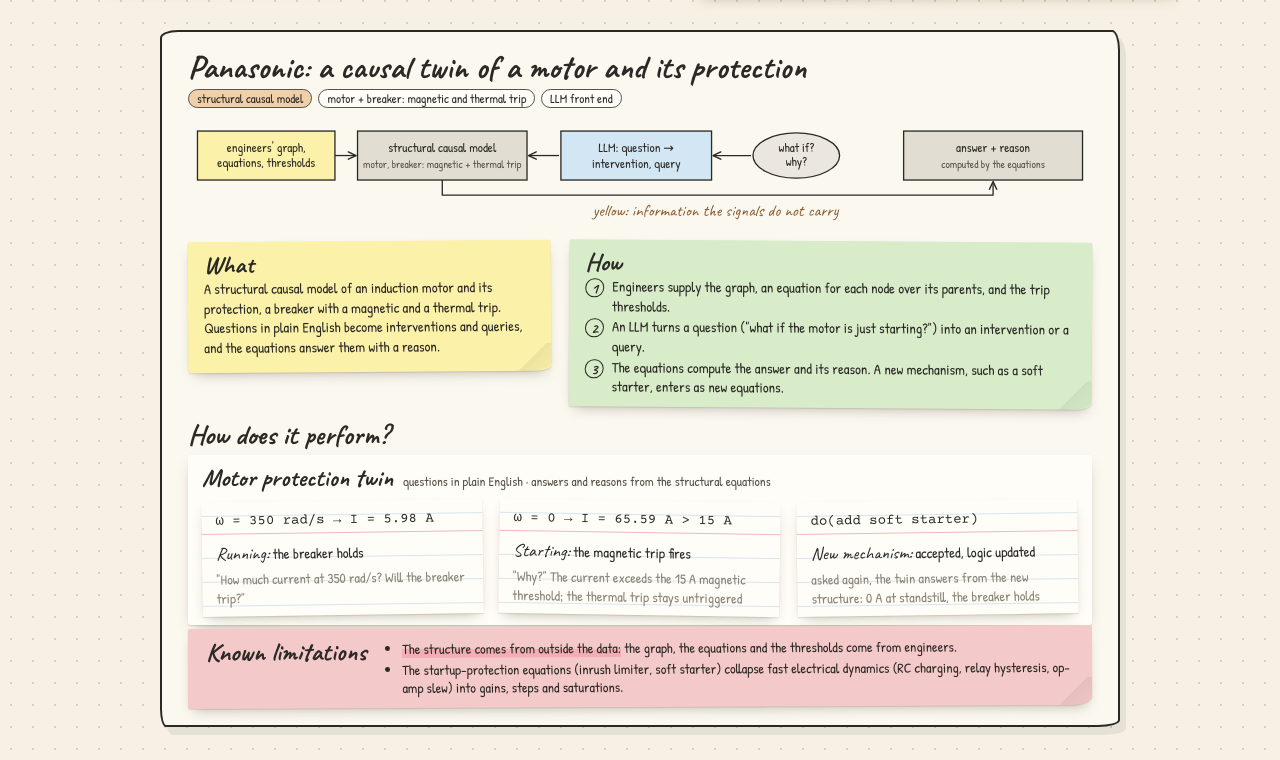
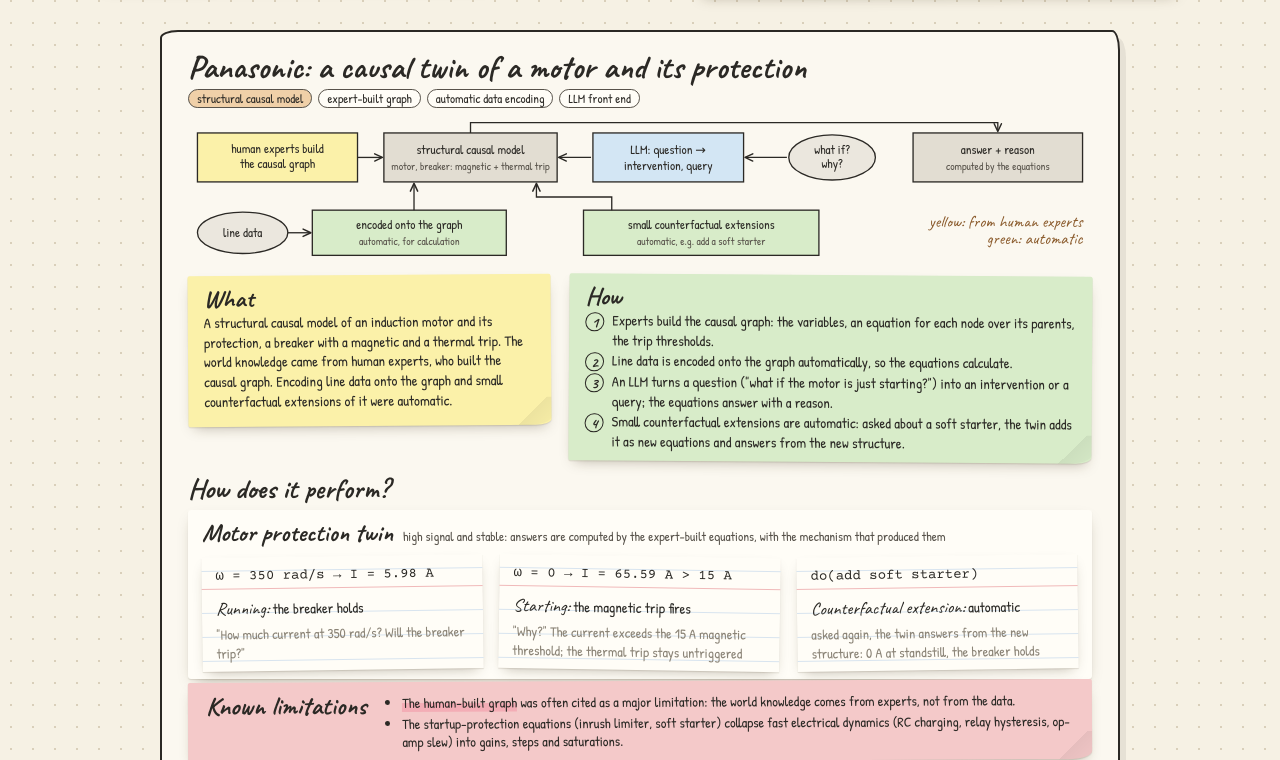
Before and after one commit to Samanwaycodes/neurosymbolic-world-models, a plain HTML site: page index.html in a window 1280 px wide. Shown: the part 2826-3586 px from the top of the page. Drawn offline with nearby package versions, Linux system fonts and the light colour scheme.

Commit message:
Panasonic card: expert-built graph, automatic encoding and extensions
The world knowledge came from human experts, who built the causal graph;
encoding line data onto the graph and small counterfactual extensions
(adding a soft starter) were automatic. The method was high signal and
stable, and the human-built graph was often cited as its major
limitation. The diagram, What/How, performance note, limitations and
the stage I note now say so.

```diff
--- a/index.html
+++ b/index.html
@@ -271,41 +271,56 @@
         <h2 id="causalTitle">Panasonic: a causal twin of a motor and its protection</h2>
         <div class="chips">
           <span class="chip k">structural causal model</span>
-          <span class="chip">motor + breaker: magnetic and thermal trip</span>
+          <span class="chip">expert-built graph</span>
+          <span class="chip">automatic data encoding</span>
           <span class="chip">LLM front end</span>
         </div>
       </header>
 
       <div class="pipeline compact">
-        <svg viewBox="0 0 960 116" role="img" aria-labelledby="ct cd">
+        <svg viewBox="0 0 960 152" role="img" aria-labelledby="ct cd">
           <title id="ct">The motor-protection twin</title>
-          <desc id="cd">Engineers supply the graph, the equations and the thresholds. An LLM turns a what-if or why question into an intervention or a query on the structural causal model, and the equations compute the answer and its reason. The yellow box marks information the signals do not carry.</desc>
+          <desc id="cd">Human experts build the causal graph, which carries the world knowledge. Line data is encoded onto the graph automatically for calculation, and small counterfactual extensions of the graph, such as adding a soft starter, are made automatically. An LLM turns a what-if or why question into an intervention or a query on the structural causal model, and the equations compute the answer and its reason.</desc>
           <g class="lbl">
-            <rect class="rk" x="10" y="16" width="146" height="52" fill="#fbf1a9" stroke="#2b2925" stroke-width="1.4"/>
-            <text x="83" y="38" text-anchor="middle" class="sm">engineers' graph,</text>
-            <text x="83" y="54" text-anchor="middle" class="sm">equations, thresholds</text>
-            <path class="rk" d="M156,42 H178" fill="none" stroke="#2b2925" stroke-width="1.4" marker-end="url(#ah)"/>
+            <rect class="rk" x="10" y="18" width="170" height="52" fill="#fbf1a9" stroke="#2b2925" stroke-width="1.4"/>
+            <text x="95" y="39" text-anchor="middle" class="sm">human experts build</text>
+            <text x="95" y="55" text-anchor="middle" class="sm">the causal graph</text>
+            <path class="rk" d="M180,44 H206" fill="none" stroke="#2b2925" stroke-width="1.4" marker-end="url(#ah)"/>
 
-            <rect class="rk" x="180" y="16" width="180" height="52" fill="#e2ddd2" stroke="#2b2925" stroke-width="1.4"/>
-            <text x="270" y="38" text-anchor="middle" class="sm">structural causal model</text>
-            <text x="270" y="55" text-anchor="middle" class="xs">motor, breaker: magnetic + thermal trip</text>
+            <rect class="rk" x="208" y="18" width="184" height="52" fill="#e2ddd2" stroke="#2b2925" stroke-width="1.4"/>
+            <text x="300" y="40" text-anchor="middle" class="sm">structural causal model</text>
+            <text x="300" y="57" text-anchor="middle" class="xs">motor, breaker: magnetic + thermal trip</text>
 
-            <path class="rk" d="M394,42 H362" fill="none" stroke="#2b2925" stroke-width="1.4" marker-end="url(#ah)"/>
-            <rect class="rk" x="396" y="16" width="160" height="52" fill="#d3e6f4" stroke="#2b2925" stroke-width="1.4"/>
-            <text x="476" y="38" text-anchor="middle" class="sm">LLM: question →</text>
-            <text x="476" y="55" text-anchor="middle" class="sm">intervention, query</text>
+            <path class="rk" d="M428,44 H394" fill="none" stroke="#2b2925" stroke-width="1.4" marker-end="url(#ah)"/>
+            <rect class="rk" x="430" y="18" width="160" height="52" fill="#d3e6f4" stroke="#2b2925" stroke-width="1.4"/>
+            <text x="510" y="40" text-anchor="middle" class="sm">LLM: question →</text>
+            <text x="510" y="57" text-anchor="middle" class="sm">intervention, query</text>
 
-            <path class="rk" d="M598,42 H558" fill="none" stroke="#2b2925" stroke-width="1.4" marker-end="url(#ah)"/>
-            <ellipse class="rk" cx="646" cy="42" rx="46" ry="24" fill="#ebe7de" stroke="#2b2925" stroke-width="1.4"/>
-            <text x="646" y="38" text-anchor="middle" class="sm">what if?</text>
-            <text x="646" y="53" text-anchor="middle" class="sm">why?</text>
+            <path class="rk" d="M636,44 H592" fill="none" stroke="#2b2925" stroke-width="1.4" marker-end="url(#ah)"/>
+            <ellipse class="rk" cx="684" cy="44" rx="46" ry="24" fill="#ebe7de" stroke="#2b2925" stroke-width="1.4"/>
+            <text x="684" y="40" text-anchor="middle" class="sm">what if?</text>
+            <text x="684" y="55" text-anchor="middle" class="sm">why?</text>
 
-            <rect class="rk" x="760" y="16" width="190" height="52" fill="#e2ddd2" stroke="#2b2925" stroke-width="1.4"/>
-            <text x="855" y="38" text-anchor="middle" class="sm">answer + reason</text>
-            <text x="855" y="55" text-anchor="middle" class="xs">computed by the equations</text>
-            <path class="rk" d="M270,68 V84 H855 V70" fill="none" stroke="#2b2925" stroke-width="1.4" marker-end="url(#ah)"/>
+            <rect class="rk" x="770" y="18" width="180" height="52" fill="#e2ddd2" stroke="#2b2925" stroke-width="1.4"/>
+            <text x="860" y="40" text-anchor="middle" class="sm">answer + reason</text>
+            <text x="860" y="57" text-anchor="middle" class="xs">computed by the equations</text>
+            <path class="rk" d="M300,18 V7 H860 V16" fill="none" stroke="#2b2925" stroke-width="1.4" marker-end="url(#ah)"/>
 
-            <text class="note-txt" x="560" y="106" text-anchor="middle">yellow: information the signals do not carry</text>
+            <ellipse class="rk" cx="58" cy="124" rx="48" ry="22" fill="#ebe7de" stroke="#2b2925" stroke-width="1.4"/>
+            <text x="58" y="128" text-anchor="middle" class="sm">line data</text>
+            <path class="rk" d="M106,124 H130" fill="none" stroke="#2b2925" stroke-width="1.4" marker-end="url(#ah)"/>
+            <rect class="rk" x="132" y="100" width="206" height="48" fill="#d8ecc9" stroke="#2b2925" stroke-width="1.4"/>
+            <text x="235" y="120" text-anchor="middle" class="sm">encoded onto the graph</text>
+            <text x="235" y="137" text-anchor="middle" class="xs">automatic, for calculation</text>
+            <path class="rk" d="M240,100 V72" fill="none" stroke="#2b2925" stroke-width="1.4" marker-end="url(#ah)"/>
+
+            <rect class="rk" x="420" y="100" width="250" height="48" fill="#d8ecc9" stroke="#2b2925" stroke-width="1.4"/>
+            <text x="545" y="120" text-anchor="middle" class="sm">small counterfactual extensions</text>
+            <text x="545" y="137" text-anchor="middle" class="xs">automatic, e.g. add a soft starter</text>
+            <path class="rk" d="M450,100 V86 H370 V72" fill="none" stroke="#2b2925" stroke-width="1.4" marker-end="url(#ah)"/>
+
+            <text class="note-txt" x="950" y="118" text-anchor="end">yellow: from human experts</text>
+            <text class="note-txt" x="950" y="136" text-anchor="end">green: automatic</text>
           </g>
         </svg>
       </div>
@@ -313,32 +328,33 @@
       <div class="card-row wh">
         <div class="note yellow mini" style="--tilt:-.4deg">
           <h3>What</h3>
-          <p>A structural causal model of an induction motor and its protection, a breaker with a magnetic and a thermal trip. Questions in plain English become interventions and queries, and the equations answer them with a reason.</p>
+          <p>A structural causal model of an induction motor and its protection, a breaker with a magnetic and a thermal trip. The world knowledge came from human experts, who built the causal graph. Encoding line data onto the graph and small counterfactual extensions of it were automatic.</p>
         </div>
         <div class="note green mini" style="--tilt:.4deg">
           <h3>How</h3>
           <ol class="how-steps tight">
-            <li>Engineers supply the graph, an equation for each node over its parents, and the trip thresholds.</li>
-            <li>An LLM turns a question ("what if the motor is just starting?") into an intervention or a query.</li>
-            <li>The equations compute the answer and its reason. A new mechanism, such as a soft starter, enters as new equations.</li>
+            <li>Experts build the causal graph: the variables, an equation for each node over its parents, the trip thresholds.</li>
+            <li>Line data is encoded onto the graph automatically, so the equations calculate.</li>
+            <li>An LLM turns a question ("what if the motor is just starting?") into an intervention or a query; the equations answer with a reason.</li>
+            <li>Small counterfactual extensions are automatic: asked about a soft starter, the twin adds it as new equations and answers from the new structure.</li>
           </ol>
         </div>
       </div>
 
       <h3 class="card-h">How does it perform?</h3>
       <section class="env" aria-labelledby="envMotor">
-        <div class="env-head"><h4 id="envMotor">Motor protection twin</h4><span>questions in plain English · answers and reasons from the structural equations</span></div>
+        <div class="env-head"><h4 id="envMotor">Motor protection twin</h4><span>high signal and stable: answers are computed by the expert-built equations, with the mechanism that produced them</span></div>
         <div class="know-row">
           <div class="rule-card"><span class="formula">ω = 350 rad/s → I = 5.98 A</span><span class="eng"><b>Running:</b> the breaker holds</span><span class="meta">"How much current at 350 rad/s? Will the breaker trip?"</span></div>
           <div class="rule-card"><span class="formula">ω = 0 → I = 65.59 A &gt; 15 A</span><span class="eng"><b>Starting:</b> the magnetic trip fires</span><span class="meta">"Why?" The current exceeds the 15 A magnetic threshold; the thermal trip stays untriggered</span></div>
-          <div class="rule-card"><span class="formula">do(add soft starter)</span><span class="eng"><b>New mechanism:</b> accepted, logic updated</span><span class="meta">asked again, the twin answers from the new structure: 0 A at standstill, the breaker holds</span></div>
+          <div class="rule-card"><span class="formula">do(add soft starter)</span><span class="eng"><b>Counterfactual extension:</b> automatic</span><span class="meta">asked again, the twin answers from the new structure: 0 A at standstill, the breaker holds</span></div>
         </div>
       </section>
 
       <div class="note pink limits-mini">
         <h3>Known limitations</h3>
         <ul>
-          <li><b>The structure comes from outside the data:</b> the graph, the equations and the thresholds come from engineers.</li>
+          <li><b>The human-built graph</b> was often cited as a major limitation: the world knowledge comes from experts, not from the data.</li>
           <li>The startup-protection equations (inrush limiter, soft starter) collapse fast electrical dynamics (RC charging, relay hysteresis, op-amp slew) into gains, steps and saturations.</li>
         </ul>
       </div>
@@ -692,7 +708,7 @@
       <h3 id="obstacleTitle">What we ran into, each time</h3>
       <p>Each form needs a lot of non-dynamical information: what the variables mean, which propositions to track, which types exist. The data do not carry it. We supplied it with an LLM or a VLM and a human teacher in the loop, and the outcomes were mixed.</p>
       <ul>
-        <li><b>Causal</b>The graphs, parent sets and thresholds came from engineers, manuals and FMEA sheets. Asked to propose the welder's world model, an LLM gave generic pairs at 10% confidence; the 320 links an LLM agent imagined could not be checked on plant data, and an 8D report contradicted some.</li>
+        <li><b>Causal</b>At Panasonic experts built the graph: high signal and stable, but the human-built graph was often cited as a major limitation. At Ather an LLM proposing the world model gave generic pairs at 10% confidence, and the 320 links an LLM agent imagined could not be checked on plant data.</li>
         <li><b>Causal Kripke</b>The VLM chooses the propositions. On the forced pendulum its labels collapse the Kripke structure: flip accuracy 0.48–0.51, against 0.58 with labels from θ and ω.</li>
         <li><b>Typed</b>The steps lean on what the statements do not hold: premises left unproved (P1, P7, P10), objects to invent (P3, P4), bridges left open (P2). 59 of 85 steps generalize.</li>
       </ul>
```
